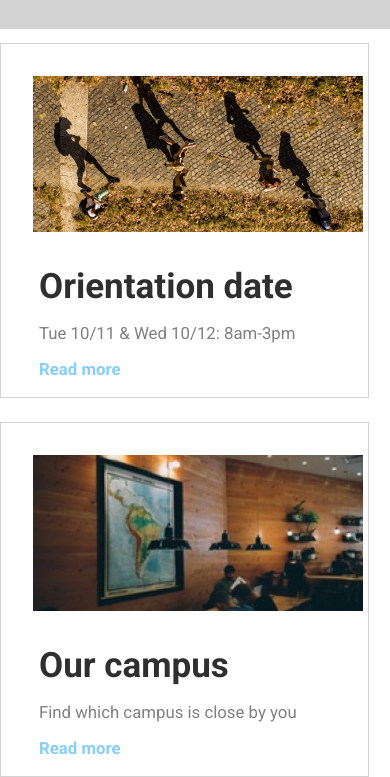
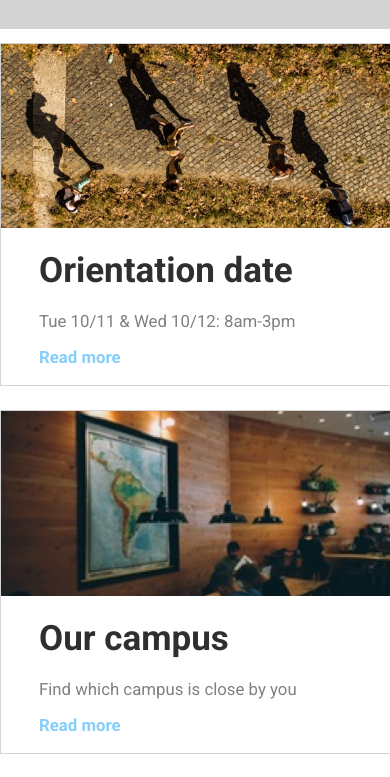
Before and after one commit to JarTenh/colmar_academy, a plain HTML site: page index.html in a window 390 px wide. Shown: the part 615-1392 px from the top of the page. Drawn offline with Linux system fonts and the light colour scheme.

Commit message:
Fixed small responsive bugs

```diff
--- a/styles/style.css
+++ b/styles/style.css
@@ -19,6 +19,7 @@ h1 {
 
 h2 {
     font-size: 2rem;
+    padding: 4px 4px 4px 0;
 }
 
 .black {
@@ -186,6 +187,7 @@ main {
     color: gray;
     margin: 24px 0;
     font-size: 1.2rem;
+    padding-right: 4px;
 }
 
 .blue-link {
@@ -454,13 +456,17 @@ footer {
         width: auto;
     }
 
+    main {
+        display: block;
+    }
+
     .main-left {
         display: none;
     }
 
     .main-right, .card {
         display: block;
-        width: 97%;
+        width: 100%;
     }
 
     .main-right img {
@@ -475,6 +481,9 @@ footer {
 
     .card .mobile {
         display: block;
+        width: 100%;
+        margin: 0;
+        padding: 0;
     }
 
     .card-text {
@@ -540,6 +549,7 @@ footer {
         display: block;
         width: 100%;
         margin: 0 0 42px 0;
+        min-width: 0;
     }
 
     .thesis-exhibit .desktop {
```
Also changed, not shown: 1 other file.
